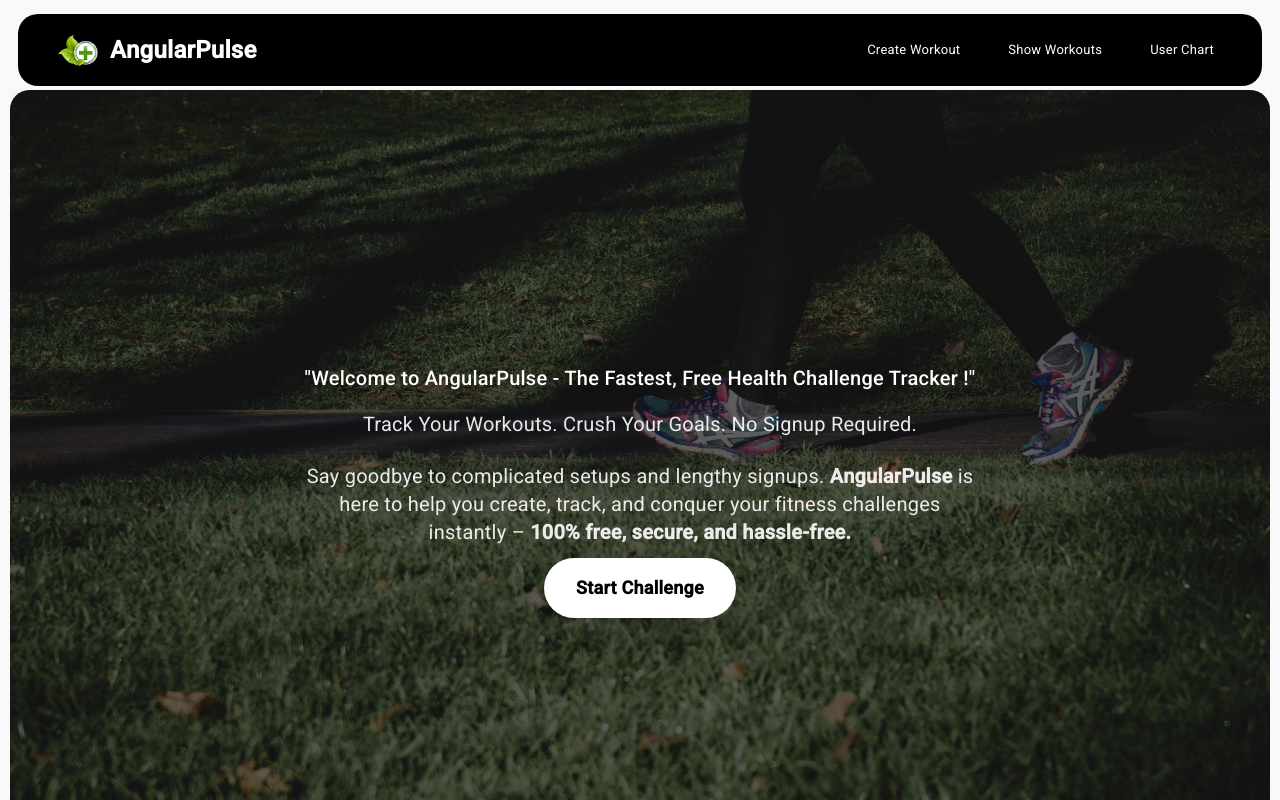
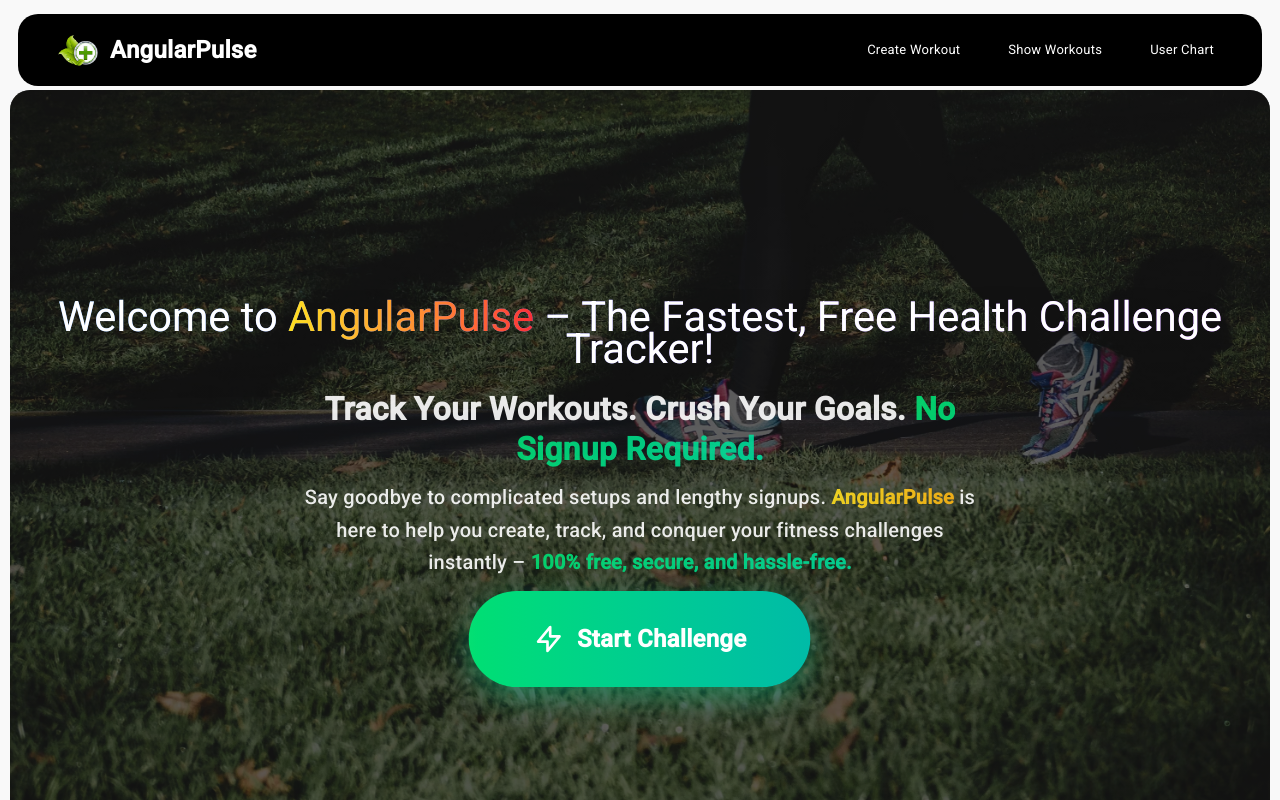
Before and after one commit to ushaphogat66/health-challenges-tracker, an Angular app: page / in a window 1280 px wide. Shown: the top 800 px of the page. Built offline with nearby package versions, Linux system fonts and the light colour scheme.

Commit message:
better design

```diff
--- a/src/app/landing-page/landing-page.component.html
+++ b/src/app/landing-page/landing-page.component.html
@@ -14,39 +14,80 @@
       <div
         class="relative z-10 bg-[#00000029] h-screen w-full justify-center items-center flex flex-col text-center"
       >
-        <h2
-          class="text-5xl font-extrabold mb-6 text-white drop-shadow-lg animate-fade-in"
-          style="animation-duration: 2s; animation-timing-function: ease-in-out"
+      <h1
+      class="font-black mb-10 text-white drop-shadow-2xl animate-custom-fade-in bg-gradient-to-r from-blue-400 to-purple-500 bg-clip-text text-transparent hover:scale-105 transition-transform duration-500 ease-in-out leading-none relative px-4 py-2"
+      style="font-size: calc(2.6rem); animation-duration: 2s; animation-timing-function: ease-in-out;"
+    >
+      <!-- Subtle background animation -->
+      <span class="absolute inset-0 bg-gradient-to-r from-blue-400 to-purple-500 animate-gradient-x opacity-0 hover:opacity-20 transition-opacity duration-500"></span>
+      Welcome to <span class="bg-clip-text text-transparent bg-gradient-to-r from-yellow-300 to-red-500 hover:from-yellow-400 hover:to-red-600 transition-all duration-500">AngularPulse</span> – The Fastest, Free Health Challenge Tracker!
+    </h1>
+
+        <!-- First Paragraph (Heading) -->
+        <p
+          class="text-4xl md:text-5xl mb-8 max-w-2xl mx-auto text-white opacity-90 animate-fade-in font-bold leading-tight"
+          style="font-size: 2rem; animation-duration: 1.5s; animation-timing-function: ease-in-out; animation-delay: 0.2s;"
         >
-          "Welcome to AngularPulse - The Fastest, Free Health Challenge Tracker
-          !"
-        </h2>
+          Track Your Workouts. Crush Your Goals.
+          <span class="bg-clip-text text-transparent bg-gradient-to-r from-green-400 to-teal-400 font-bold animate-gradient-text">
+            No Signup Required.
+          </span>
+        </p>
+
+        <!-- Second Paragraph -->
         <p
-          class="text-xl mb-8 max-w-2xl mx-auto text-white opacity-90 animate-fade-in delay-200"
-          style="animation-duration: 2s; animation-timing-function: ease-in-out"
-        >
-          Track Your Workouts. Crush Your Goals. No Signup Required.
-        </p>
-        <p
-          class="text-xl mb-8 max-w-2xl mx-auto text-white opacity-90 animate-fade-in delay-200"
-          style="animation-duration: 2s; animation-timing-function: ease-in-out"
-        ></p>
-        <p
-          class="text-xl mb-8 max-w-2xl mx-auto text-white opacity-90 animate-fade-in delay-200"
-          style="animation-duration: 2s; animation-timing-function: ease-in-out"
+          class="text-xl md:text-1xl mb-8 max-w-2xl mx-auto text-white opacity-90 animate-fade-in font-medium leading-relaxed"
+          style="animation-duration: 1.5s; animation-timing-function: ease-in-out; animation-delay: 0.4s;"
         >
           Say goodbye to complicated setups and lengthy signups.
-          <b>AngularPulse</b> is here to help you create, track, and conquer
+          <span class="bg-clip-text text-transparent bg-gradient-to-r from-yellow-300 to-orange-400 font-bold animate-gradient-text">
+            AngularPulse
+          </span>
+          is here to help you create, track, and conquer
           your fitness challenges instantly –
-          <b>100% free, secure, and hassle-free.</b>
+          <span class="bg-clip-text text-transparent bg-gradient-to-r from-green-400 to-teal-400 font-bold animate-gradient-text">
+            100% free, secure, and hassle-free.
+          </span>
         </p>
 
+        <!-- Call-to-Action Button -->
+        <style>
+          @keyframes pulse {
+            0% { transform: scale(1); }
+            50% { transform: scale(1.05); }
+            100% { transform: scale(1); }
+          }
+          .animate-pulse {
+            animation: pulse 2s infinite;
+          }
+        </style>
         <a
           routerLink="/workout-form"
-          class="bg-white text-black px-8 py-4 rounded-full font-bold text-lg hover:bg-green-500 hover:text-white duration-300"
+          class="inline-block bg-gradient-to-r from-green-400 to-teal-500 text-white px-16 py-8 rounded-full font-bold text-2xl hover:from-green-500 hover:to-teal-600 transition-all duration-500 transform hover:scale-105 shadow-[0_10px_30px_rgba(16,185,129,0.5)] hover:shadow-[0_15px_40px_rgba(16,185,129,0.7)] animate-fade-in animate-pulse relative overflow-hidden group"
+          style="animation-duration: 1.5s; animation-timing-function: ease-in-out; animation-delay: 0.6s;"
         >
-          Start Challenge
+          <span class="relative z-10 flex items-center justify-center gap-3">
+            <svg class="w-8 h-8" fill="none" stroke="currentColor" viewBox="0 0 24 24" xmlns="http://www.w3.org/2000/svg">
+              <path stroke-linecap="round" stroke-linejoin="round" stroke-width="2" d="M13 10V3L4 14h7v7l9-11h-7z"></path>
+            </svg>
+            Start Challenge
+          </span>
+          <span class="absolute inset-0 bg-white opacity-0 group-hover:opacity-10 transition-opacity duration-500 transform rotate-45 translate-x-[-100%] group-hover:translate-x-[100%]"></span>
+          <span class="absolute inset-0 rounded-full border-2 border-transparent group-hover:border-green-300 transition-all duration-500"></span>
         </a>
+
+    <!-- Custom CSS for Gradient Text Animation -->
+    <style>
+      @keyframes gradient-text {
+        0% { background-position: 0% 50%; }
+        50% { background-position: 100% 50%; }
+        100% { background-position: 0% 50%; }
+      }
+      .animate-gradient-text {
+        background-size: 200% 200%;
+        animation: gradient-text 5s ease infinite;
+      }
+    </style>
       </div>
     </section>
     <section
```
